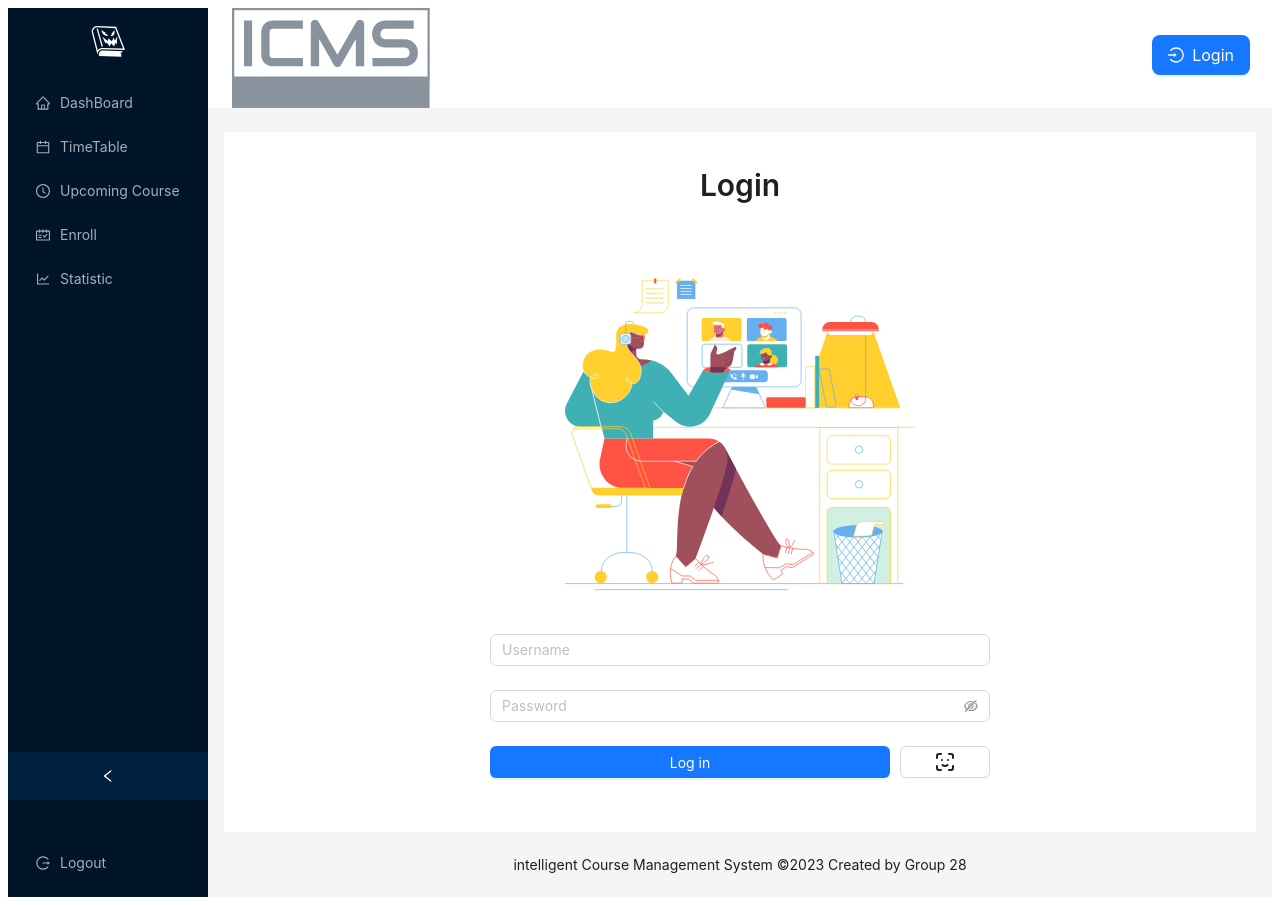
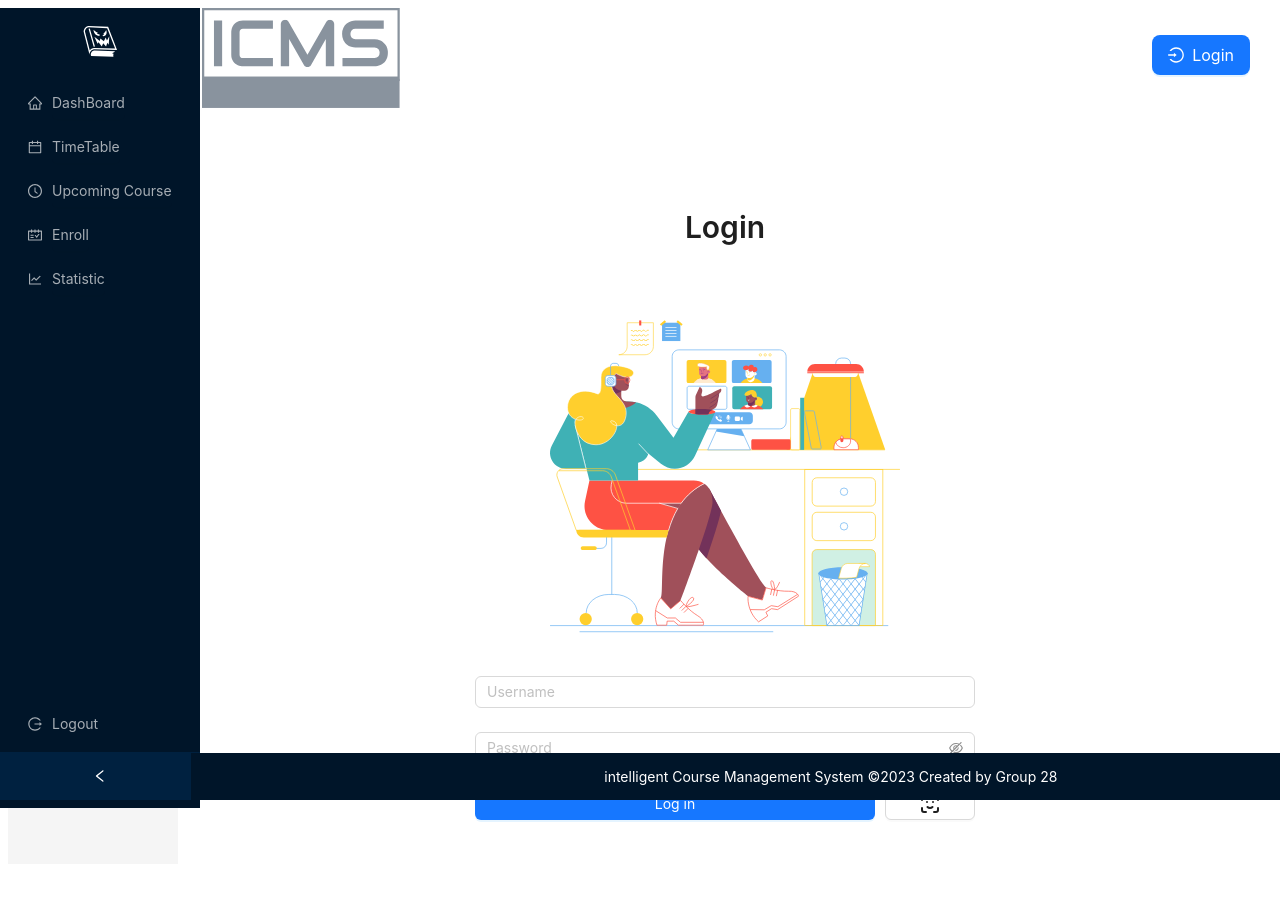
Before and after one commit to Fung1117/ClassHub, a React (Vite) app in the folder frontend/: page /Login in a window 1280 px wide. After the commit the page ends 872 px from the top, so only its background shows below. Built offline with nearby package versions, Linux system fonts and the light colour scheme.

Commit message:
update the UI

```diff
--- a/frontend/src/App.jsx
+++ b/frontend/src/App.jsx
@@ -102,7 +102,7 @@ const App = () => {
 
   return (
     <Layout>
-      <Sider collapsible collapsed={collapsed} onCollapse={(value) => setCollapsed(value)} >
+      <Sider collapsible collapsed={collapsed} onCollapse={(value) => setCollapsed(value)} style={{ overflow: 'auto', height: '100vh', position: 'fixed', left: 0  }}>
         <Link to="/" onClick={() => handleMenuItemClick(['1'])}>
           <div style={{ textAlign: 'center', padding: '16px' }}>
             <GiEvilBook style={{ color: 'white', fontSize: 36 }} />
@@ -114,12 +114,13 @@ const App = () => {
               <Button onClick={() => handleMenuItemClick(item.key, item.link)} style={{background: "none", color: "inherit", border: "none", padding: "0", font: "inherit", cursor: "pointer", outline: "inherit"}}>{item.label}</Button>
             </Menu.Item>
           ))}
-          <Menu.Item key="6" icon={<LogoutOutlined />} style={{ position: 'absolute', bottom: 10, left: 0 }}>
+          <Menu.Item key="6" icon={<LogoutOutlined />} style={{ position: 'absolute', bottom: 60, left: 0 }}>
             <Link to="/logout" onClick={() => handleMenuItemClick(['6'])}>Logout</Link>
           </Menu.Item>
         </Menu>
       </Sider>
-      <Layout>
+
+      <Layout style={{ marginLeft: collapsed ? 50 : 170, transition: 'margin-left 0.3s' }}>
         <Header style={{ padding: 0, background: colorBgContainer, height: '100px' }}>
           <Space>
             <Image src={HeaderLogo} preview={false} alt="Logo" style={{ height: '100px', marginLeft: '16px', verticalAlign: 'top' }} />
@@ -131,11 +132,10 @@ const App = () => {
         </Header>
         <Content
           style={{
-            margin: '24px 16px',
-            marginBottom: '0px',
-            padding: 24,
+            paddingTop: 75,
             minHeight: 280,
-            height: 700,
+            height: '100%',
+            width: '100%',
             background: colorBgContainer,
             display: 'flex',
             flexDirection: 'column',
@@ -156,10 +156,17 @@ const App = () => {
           </UserContext.Provider>
         </Content>
         <Footer style={{
-          display: 'flex',
-          flexDirection: 'column',
-          alignItems: 'center',
-          justifyContent: 'center',
+           position: 'fixed',
+           bottom: 0,
+           width: '100%',
+           display: 'flex',
+           flexDirection: 'column',
+           alignItems: 'center',
+           justifyContent: 'center',
+           background: '#001529',
+           color: 'white',
+           padding: '15px',
+           marginLeft: '1%',
         }}>
           intelligent Course Management System ©2023 Created by Group 28
         </Footer>
--- a/frontend/src/components/AddCourse.jsx
+++ b/frontend/src/components/AddCourse.jsx
@@ -1,13 +1,18 @@
-import React, { useState, useEffect } from 'react';
+import React, { useState, useEffect, useContext} from 'react';
 import { Card, Dropdown, Button, Menu, Modal } from 'antd';
 import { DownOutlined } from '@ant-design/icons';
 import axios from 'axios';
 import addCourseImage from '../assets/addCourse.svg';
 
+import { UserContext } from '../App';
+
 const AddCourse = () => {
     const [availableCourses, setAvailableCourses] = useState([]);
     const [selectedCourse, setSelectedCourse] = useState(null);
     const [isModalVisible, setIsModalVisible] = useState(false);
+
+    const userContext = useContext(UserContext);
+    const userUid = userContext.getUserUid();
 
     useEffect(() => {
         // Fetch available courses when the component mounts
@@ -16,7 +21,7 @@ const AddCourse = () => {
 
     const fetchAvailableCourses = async () => {
         try {
-            const response = await axios.get(`${import.meta.env.VITE_API_URL}get-available-courses`);
+            const response = await axios.get(`${import.meta.env.VITE_API_URL}get-available-courses`, {params:{uid: userContext.getUserUid()}});
             const result = response.data;
 
             if (result.availableCourses) {
--- a/frontend/src/components/DropCourse.jsx
+++ b/frontend/src/components/DropCourse.jsx
@@ -1,11 +1,16 @@
-import React, { useState, useEffect } from 'react';
+import React, { useState, useEffect, useContext} from 'react';
 import { Card, Button, Modal } from 'antd';
 import axios from 'axios';
 import dropCourseImage from '../assets/dropCourse.svg';
 
+import { UserContext } from '../App';
+
 const DropCourse = () => {
     const [visible, setVisible] = useState(false);
     const [currentCourses, setCurrentCourses] = useState([]);
+
+    const userContext = useContext(UserContext);
+    const userUid = userContext.getUserUid();
 
     useEffect(() => {
         // Fetch current courses when the component mounts
@@ -14,7 +19,7 @@ const DropCourse = () => {
 
     const fetchCurrentCourses = async () => {
         try {
-            const response = await axios.get(`${import.meta.env.VITE_API_URL}get-current-courses`);
+            const response = await axios.get(`${import.meta.env.VITE_API_URL}get-current-courses`, {params:{uid: userContext.getUserUid()}});
             const result = response.data;
 
             if (result.currentCourses) {
```
Also changed, not shown: 1 other file (tests, documents, lock files or other folders).
